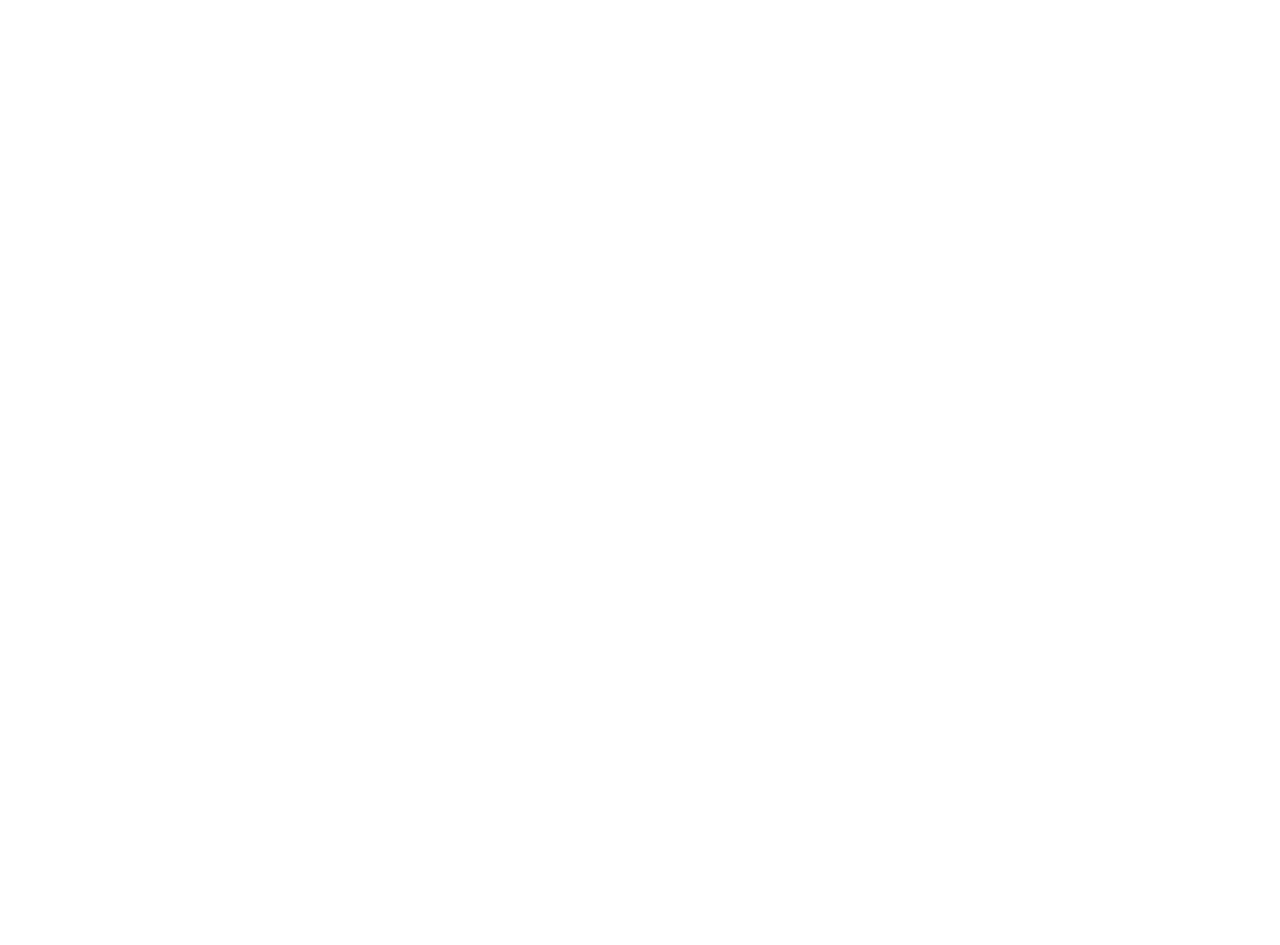
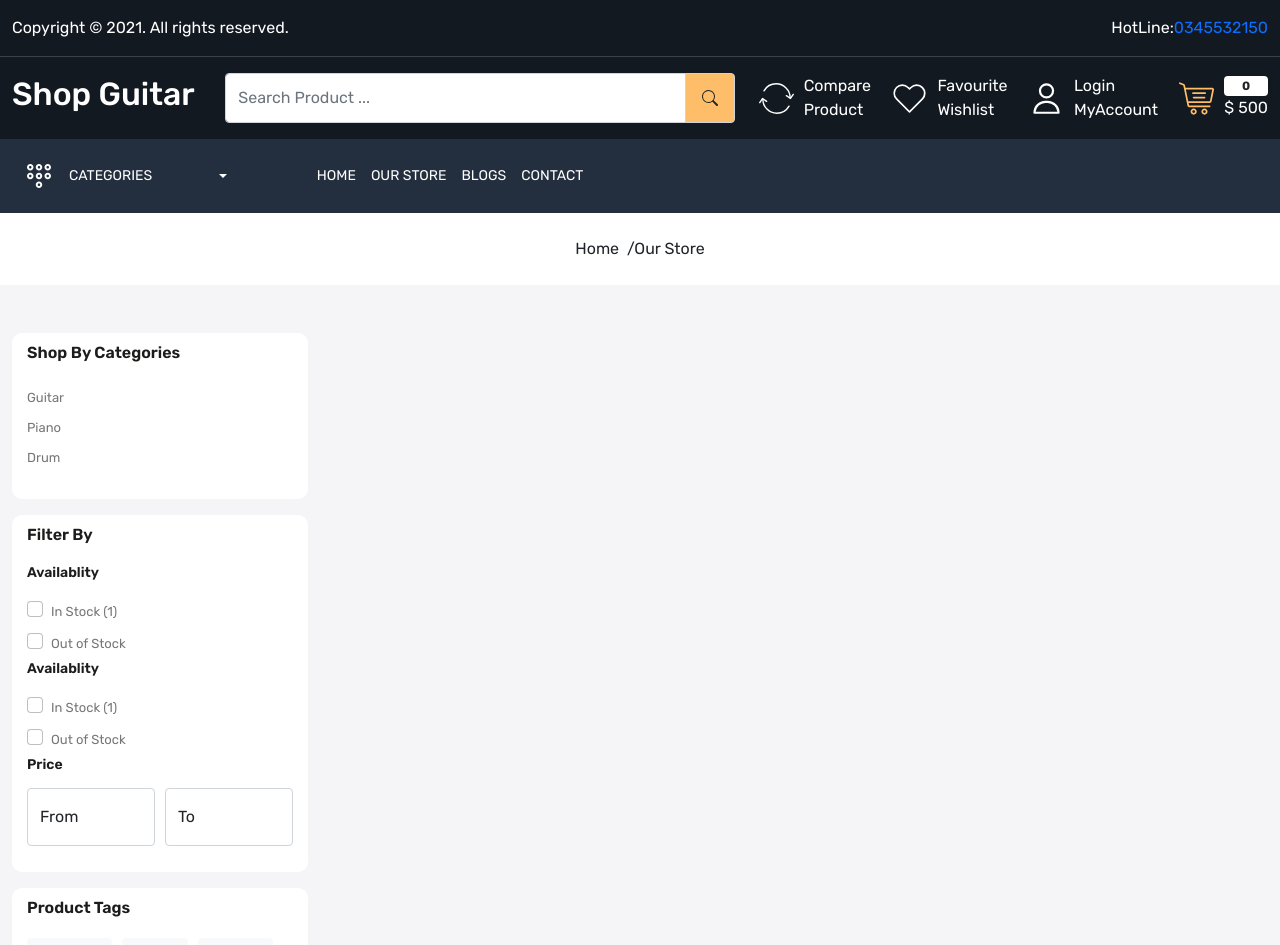
Before and after one commit to RankRook/ecom-frontend, a React (Create React App) app: page /store in a window 1280 px wide. Before the commit this address had no page. Shown: the top 945 px of the page. Before the commit the page ends 800 px from the top, so only its background shows below. Built offline with nearby package versions, Linux system fonts and the light colour scheme.

Commit message:
test ubuntu

```diff
--- a/package.json
+++ b/package.json
@@ -11,6 +11,7 @@
     "react": "^18.2.0",
     "react-dom": "^18.2.0",
     "react-fast-marquee": "^1.6.0",
+    "react-helmet": "^6.1.0",
     "react-icons": "^4.10.1",
     "react-rating-stars-component": "^2.2.0",
     "react-redux": "^8.1.2",
@@ -42,5 +43,8 @@
       "last 1 firefox version",
       "last 1 safari version"
     ]
+  },
+  "devDependencies": {
+    "@babel/plugin-proposal-private-property-in-object": "^7.21.11"
   }
 }
--- a/src/App.css
+++ b/src/App.css
@@ -385,6 +385,49 @@
     background-color: white;
     border-radius: 10px;
 }
-
 /*Special Product Part End  */
 /*Home Page End*/
+
+/*////////////////////////////////////////////////////////////////*/
+/*Our Store Page */
+.filter-card{
+    background-color: white;
+    border-radius: 10px;
+    padding: 10px 15px;
+
+}
+
+.filter-title{
+    font-size: 16px;
+    line-height: 20px;
+    font-weight: 600;
+    color: var(--color-1c1c1b);
+    margin-bottom: 20px;
+}
+
+.filter-card .form-check-input:focus{
+    box-shadow: none;
+    border-color: rgba(0, 0, 0, 0.25);
+}
+
+.filter-card .form-check-input:checked{
+    background-color: var(--color-febd69);
+    border-color: var(--color-febd69);
+}
+
+.filter-card ul,
+.filter-card .form-check-label{
+    list-style-type: none;
+    font-size: 13px;
+    line-height: 30px;
+    color: var(--color-777777);
+    cursor: pointer;
+}
+
+.sub-title{
+    font-size: 14px;
+    font-weight: 600;
+    color: var(--color-1c1c1b);
+    margin-bottom: 15px;
+}
+/*Our Store Page End */
--- a/src/App.js
+++ b/src/App.js
@@ -5,6 +5,7 @@
 import Home from './pages/Home';
 import About from './pages/About';
 import Contact from './pages/Contact';
+import OurStore from './pages/OurStore';
 function App() {
   return (
     <BrowserRouter>
@@ -13,6 +14,7 @@
           <Route index element={<Home />} />
           <Route path="about" element={<About />} />
           <Route path="contact" element={<Contact />} />
+          <Route path="store" element={<OurStore />} />
         </Route>
       </Routes>
     </BrowserRouter>
--- /dev/null
+++ b/src/components/BreadCrumb.js
@@ -0,0 +1,24 @@
+import React from 'react'
+import {Link} from 'react-router-dom'
+
+const BreadCrumb = (props) => {
+    const {title } = props;
+    return (
+    <div className='breadscrumb mb-0 py-4'>
+      <div className="container-xxl">
+        <div className="row">
+          <div className="col-12">
+            <p className="text-center mb-0">
+              <Link to="" className="text-dark">
+                Home &nbsp;
+              </Link>
+              /{title}
+            </p>
+          </div>
+        </div>
+      </div>
+    </div>
+  )
+}
+
+export default BreadCrumb
--- a/src/components/Header.js
+++ b/src/components/Header.js
@@ -110,7 +110,7 @@
                                 <div className="menu-links">
                                     <div className="d-flex align-items-center gap-15">
                                         <NavLink to="/">Home</NavLink>
-                                        <NavLink to="">Our Store</NavLink>
+                                        <NavLink to="/store">Our Store</NavLink>
                                         <NavLink to="">Blogs</NavLink>
                                         <NavLink to="">Contact</NavLink>
                                     </div>
--- /dev/null
+++ b/src/components/Meta.js
@@ -0,0 +1,13 @@
+import { Helmet } from "react-helmet";
+import React from 'react'
+
+const Meta = (props) => {
+    return(
+        <Helmet>
+            <meta charSet="yrf-8"/>
+            <title>{props.title}</title>
+        </Helmet>
+    )
+}
+
+export default Meta;
--- a/src/components/ProductCard.js
+++ b/src/components/ProductCard.js
@@ -1,3 +1,4 @@
+/* eslint-disable jsx-a11y/img-redundant-alt */
 import React from 'react'
 import { Link } from 'react-router-dom'
 import ReactStars from 'react-stars'
@@ -12,7 +13,7 @@
                     </Link>
                 </div>
                 <div className="product-image ">
-                    <img src="images/watch.jpg" className="img-fluid" alt="product image" />
+                    <img src="images/watch.jpg" className="img-fluid" alt="product-image" />
                     <img src="images/watch.jpg"className="img-fluid"  alt="product image" />
                 </div>
                 <div className="product-details">
--- /dev/null
+++ b/src/pages/OurStore.js
@@ -0,0 +1,128 @@
+import React from "react";
+import BreadCrumb from "../components/BreadCrumb";
+import Meta from "../components/Meta";
+
+function OurStore() {
+  return (
+    <>
+      <Meta title={"Our Store"} />
+      <BreadCrumb title="Our Store" />
+      <div className="store-wrapper home-wrapper-2 py-5">
+        <div className="container-xxl">
+          <div className="row">
+            <div className="col-3">
+              <div className="filter-card mb-3">
+                <h3 className="filter-title">Shop By Categories</h3>
+                <div>
+                  <ul className="ps-0">
+                    <li>Guitar</li>
+                    <li>Piano</li>
+                    <li>Drum</li>
+                  </ul>
+                </div>
+              </div>
+              <div className="filter-card mb-3">
+                <h3 className="filter-title">Filter By</h3>
+                <div>
+                  <h5 className="sub-title">Availablity</h5>
+                  <div>
+                    <div className="form-check">
+                      <input
+                        className="form-check-input"
+                        type="checkbox"
+                        value=""
+                        id=""
+                      />
+                      <label class="form-check-label" htmlFor="">
+                        In Stock (1)
+                      </label>
+                    </div>
+                    <div className="form-check">
+                      <input
+                        className="form-check-input"
+                        type="checkbox"
+                        value=""
+                        id=""
+                      />
+                      <label class="form-check-label" htmlFor="">
+                        Out of Stock
+                      </label>
+                    </div>
+                  </div>
+                  <h5 className="sub-title">Availablity</h5>
+                  <div>
+                    <div className="form-check">
+                      <input
+                        className="form-check-input"
+                        type="checkbox"
+                        value=""
+                        id=""
+                      />
+                      <label class="form-check-label" htmlFor="">
+                        In Stock (1)
+                      </label>
+                    </div>
+                    <div className="form-check">
+                      <input
+                        className="form-check-input"
+                        type="checkbox"
+                        value=""
+                        id=""
+                      />
+                      <label class="form-check-label" htmlFor="">
+                        Out of Stock
+                      </label>
+                    </div>
+                  </div>
+                  <h5 className="sub-title">Price</h5>
+                  <div className="d-flex align-items-center gap-10">
+                    <div className="form-floating mb-3">
+                      <input
+                      type="email"
+                      className="form-control py-1"
+                      id="floatingInput"
+                      placeholder="From"
+                      />
+                      <label for="floatingInput">From</label>
+                    </div>
+                    <div className="form-floating mb-3">
+                      <input
+                      type="email"
+                      className="form-control py-1"
+                      id="floatingInput1"
+                      placeholder="To"
+                      />
+                      <label for="floatingInput1">To</label>
+                    </div>
+                  </div>
+                </div>
+              </div>
+              <div className="filter-card mb-3">
+                <h3 className="filter-title">Product Tags</h3>
+                <div>
+                  <div className="product-tags d-flex flex-wrap align-content-center gap-10">
+                    <span className="badge bg-light text-muted fst-italic  py-2 px-3">Acoustic</span>
+                    <span className="badge bg-light text-muted fst-italic  py-2 px-3">Piano</span>
+                    <span className="badge bg-light text-muted fst-italic  py-2 px-3">Classic</span>
+                    <span className="badge bg-light text-muted fst-italic  py-2 px-3">Ukulele</span>
+                    <span className="badge bg-light text-muted fst-italic  py-2 px-3">Capo</span>
+                    <span className="badge bg-light text-muted fst-italic  py-2 px-3">Acoustic</span>
+                    <span className="badge bg-light text-muted fst-italic  py-2 px-3">Piano</span>
+                    <span className="badge bg-light text-muted fst-italic  py-2 px-3">Classic</span>
+                    <span className="badge bg-light text-muted fst-italic  py-2 px-3">Ukulele</span>
+                    <span className="badge bg-light text-muted fst-italic  py-2 px-3">Capo</span>
+                  </div>
+                </div>
+              </div>
+            </div>
+            <div className="col-9">
+              <div className="filter-sort-g"></div>
+            </div>
+          </div>
+        </div>
+      </div>
+    </>
+  );
+}
+
+export default OurStore;
```
Also changed, not shown: 1 other file (tests, documents, lock files or other folders).
